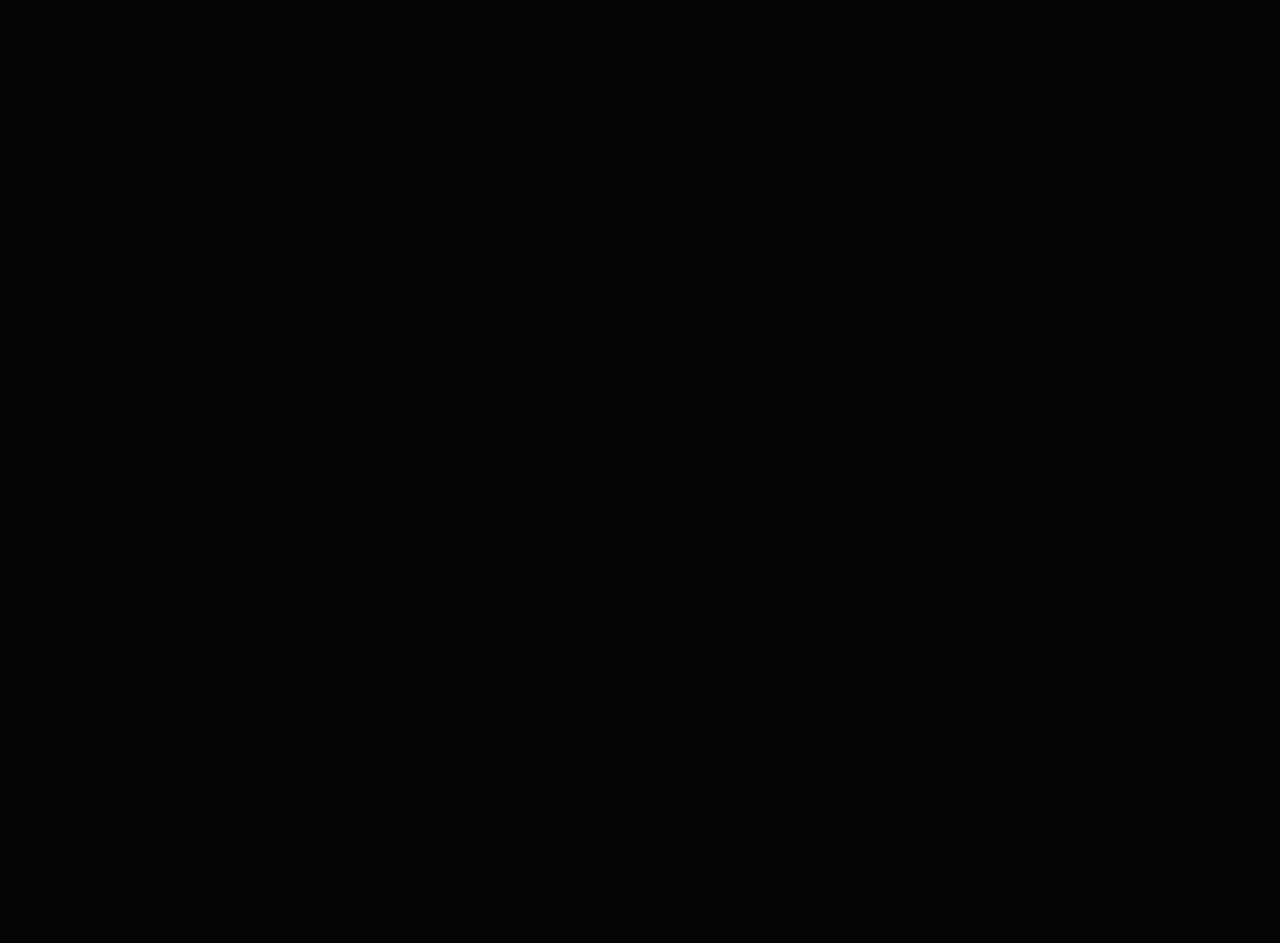
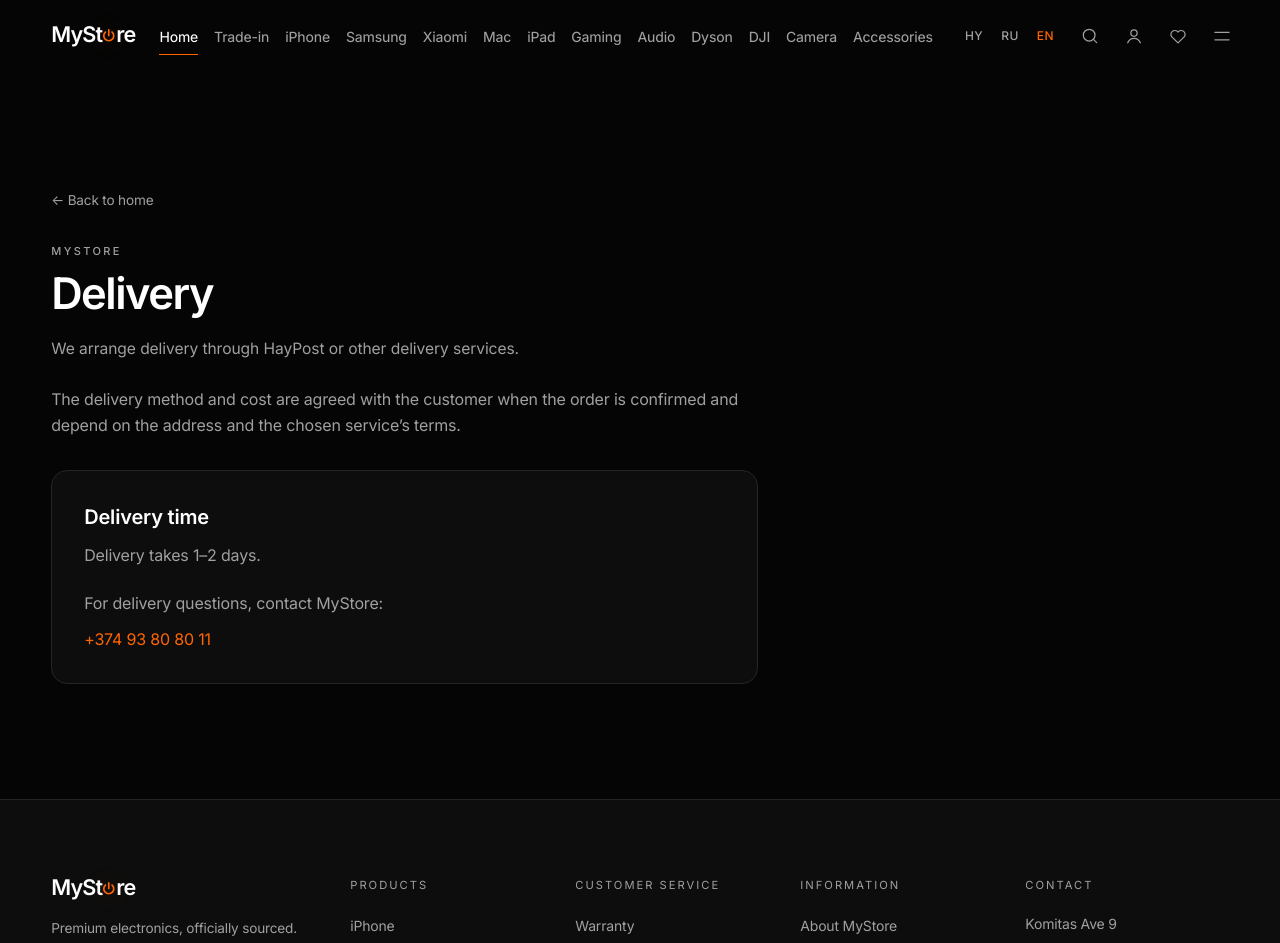
Before and after one commit to mystorearmenia-collab/mystore, a Next.js app: page /en/delivery in a window 1280 px wide. Before the commit this address had no page. Shown: the top 943 px of the page. Before the commit the page ends 800 px from the top, so only its background shows below. Built offline with nearby package versions, Linux system fonts and the light colour scheme.

Commit message:
Publish delivery terms via HayPost and delivery services within one to two days

```diff
--- /dev/null
+++ b/app/[locale]/delivery/page.tsx
@@ -0,0 +1,53 @@
+import type { Metadata } from "next";
+import { getTranslations, setRequestLocale } from "next-intl/server";
+import { notFound } from "next/navigation";
+import Header from "@/components/Header";
+import Footer from "@/components/Footer";
+import { Link } from "@/i18n/navigation";
+import { routing, type Locale } from "@/i18n/routing";
+import { store } from "@/lib/catalog";
+
+type PageProps = { params: Promise<{ locale: string }> };
+
+export function generateStaticParams() {
+  return routing.locales.map((locale) => ({ locale }));
+}
+
+export async function generateMetadata({ params }: PageProps): Promise<Metadata> {
+  const { locale } = await params;
+  const t = await getTranslations({ locale, namespace: "delivery" });
+  return { title: `${t("title")} — MyStore`, description: t("lede") };
+}
+
+export default async function DeliveryPage({ params }: PageProps) {
+  const { locale } = await params;
+  if (!routing.locales.includes(locale as Locale)) notFound();
+  setRequestLocale(locale);
+  const t = await getTranslations("delivery");
+  const tCategory = await getTranslations("category");
+  return (
+    <>
+      <Header />
+      <main className="pt-[72px]">
+        <div className="shell section">
+          <Link href="/" className="mb-8 inline-flex text-[0.85rem] text-muted transition-colors hover:text-orange">
+            ← {tCategory("backHome")}
+          </Link>
+          <div className="max-w-[70ch]">
+            <p className="eyebrow mb-3">MyStore</p>
+            <h1 className="h2">{t("title")}</h1>
+            <p className="lede mt-5">{t("lede")}</p>
+            <p className="mt-6 leading-relaxed text-muted">{t("details")}</p>
+            <section className="mt-8 rounded-2xl border border-line bg-surface p-6 sm:p-8">
+              <h2 className="text-xl font-semibold">{t("timeTitle")}</h2>
+              <p className="mt-3 text-muted">{t("timeText")}</p>
+              <p className="mt-6 text-muted">{t("contact")}</p>
+              <a href={`tel:${store.phone.replace(/\s/g, "")}`} className="mt-3 inline-flex text-orange hover:underline">{store.phone}</a>
+            </section>
+          </div>
+        </div>
+      </main>
+      <Footer />
+    </>
+  );
+}
--- a/components/Footer.tsx
+++ b/components/Footer.tsx
@@ -25,7 +25,7 @@
 
   const columns = [
     { title: t("products"), links: productLinks },
-    { title: t("service"), links: serviceLinks.flatMap((label, index) => index === 1 ? [] : [{ label, href: index === 0 ? "/warranty" : index === 2 ? "/trade-in" : "/" }]) },
+    { title: t("service"), links: serviceLinks.flatMap((label, index) => index === 1 ? [] : [{ label, href: index === 0 ? "/warranty" : index === 2 ? "/trade-in" : index === 3 ? "/delivery" : "/" }]) },
     { title: t("information"), links: infoLinks.map((label) => ({ label, href: "/" })) },
   ];
 
--- a/messages/en.json
+++ b/messages/en.json
@@ -96,7 +96,7 @@
     "warrantyTitle": "Official warranty",
     "warrantyText": "1 year, honoured in store on Komitas 9.",
     "deliveryTitle": "Fast delivery",
-    "deliveryText": "Same-day across Yerevan, 1–2 days Armenia-wide.",
+    "deliveryText": "Within 1–2 days through HayPost or other delivery services.",
     "originalTitle": "Original products",
     "originalText": "Authorised stock only, every unit serial-checked.",
     "paymentTitle": "Secure payment",
@@ -217,5 +217,13 @@
     "invalid": "Check your first name, last name and phone number with country code.",
     "sendError": "Could not send the code. Check your email and try again later.",
     "codeError": "Invalid or expired code. Check the code or request a new one."
+  },
+  "delivery": {
+    "title": "Delivery",
+    "lede": "We arrange delivery through HayPost or other delivery services.",
+    "details": "The delivery method and cost are agreed with the customer when the order is confirmed and depend on the address and the chosen service’s terms.",
+    "timeTitle": "Delivery time",
+    "timeText": "Delivery takes 1–2 days.",
+    "contact": "For delivery questions, contact MyStore:"
   }
 }
--- a/messages/hy.json
+++ b/messages/hy.json
@@ -96,7 +96,7 @@
     "warrantyTitle": "Պաշտոնական երաշխիք",
     "warrantyText": "1 տարի, սպասարկումը՝ Կոմիտասի 9 հասցեում։",
     "deliveryTitle": "Արագ առաքում",
-    "deliveryText": "Նույն օրը Երևանում, 1–2 օր՝ ամբողջ Հայաստանում։",
+    "deliveryText": "1–2 օրվա ընթացքում՝ ՀայՓոստի կամ այլ առաքման ծառայությունների միջոցով։",
     "originalTitle": "Օրիգինալ ապրանք",
     "originalText": "Միայն պաշտոնական մատակարարումներ, յուրաքանչյուր սարք ստուգված սերիական համարով։",
     "paymentTitle": "Անվտանգ վճարում",
@@ -217,5 +217,13 @@
     "invalid": "Ստուգեք անունը, ազգանունը և հեռախոսահամարը՝ երկրի կոդով։",
     "sendError": "Չհաջողվեց ուղարկել կոդը։ Ստուգեք էլ. փոստը և փորձեք ավելի ուշ։",
     "codeError": "Կոդը սխալ է կամ ժամկետանց։ Ստուգեք կոդը կամ ստացեք նորը։"
+  },
+  "delivery": {
+    "title": "Առաքում",
+    "lede": "Առաքումը կազմակերպում ենք ՀայՓոստի կամ այլ առաքման ծառայությունների միջոցով։",
+    "details": "Առաքման եղանակն ու արժեքը համաձայնեցվում են գնորդի հետ պատվերը հաստատելիս և կախված են հասցեից ու ընտրված ծառայության պայմաններից։",
+    "timeTitle": "Առաքման ժամկետը",
+    "timeText": "Առաքումն իրականացվում է 1–2 օրվա ընթացքում։",
+    "contact": "Առաքման հարցերով կապվեք MyStore-ի հետ՝"
   }
 }
--- a/messages/ru.json
+++ b/messages/ru.json
@@ -96,7 +96,7 @@
     "warrantyTitle": "Официальная гарантия",
     "warrantyText": "1 год, обслуживание на месте, Комитаса 9.",
     "deliveryTitle": "Быстрая доставка",
-    "deliveryText": "В день заказа по Еревану, 1–2 дня по Армении.",
+    "deliveryText": "В течение 1–2 дней через HayPost или другие службы доставки.",
     "originalTitle": "Оригинальный товар",
     "originalText": "Только официальные поставки, каждая единица проверена по серийному номеру.",
     "paymentTitle": "Безопасная оплата",
@@ -217,5 +217,13 @@
     "invalid": "Проверьте имя, фамилию и телефон с кодом страны.",
     "sendError": "Не удалось отправить код. Проверьте email и попробуйте позже.",
     "codeError": "Код неверный или истёк. Проверьте код или запросите новый."
+  },
+  "delivery": {
+    "title": "Доставка",
+    "lede": "Мы организуем доставку через HayPost или другие службы доставки.",
+    "details": "Способ и стоимость доставки согласовываются с покупателем при подтверждении заказа и зависят от адреса и условий выбранной службы.",
+    "timeTitle": "Срок доставки",
+    "timeText": "Доставка осуществляется в течение 1–2 дней.",
+    "contact": "По вопросам доставки свяжитесь с MyStore:"
   }
 }
```
